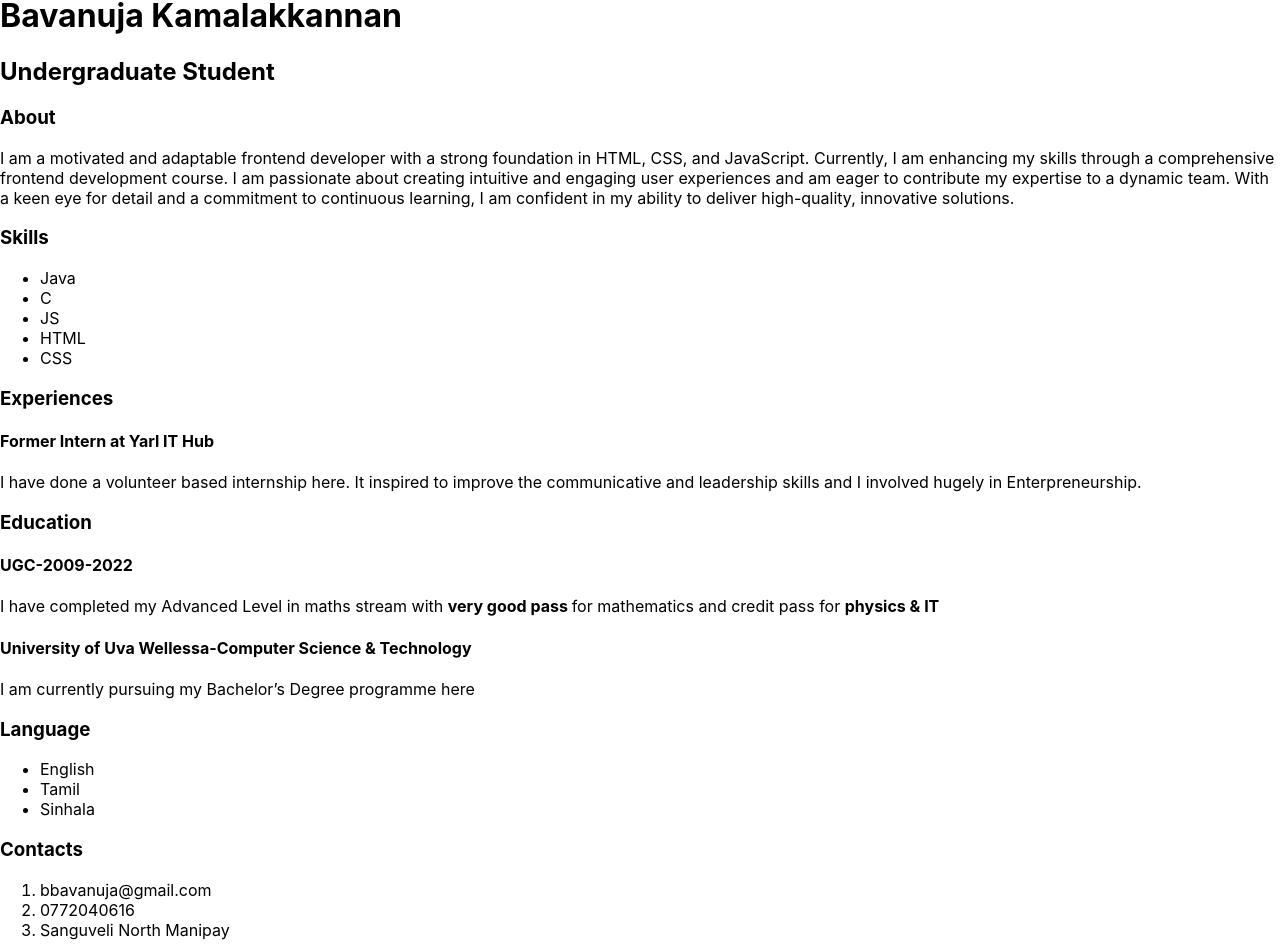
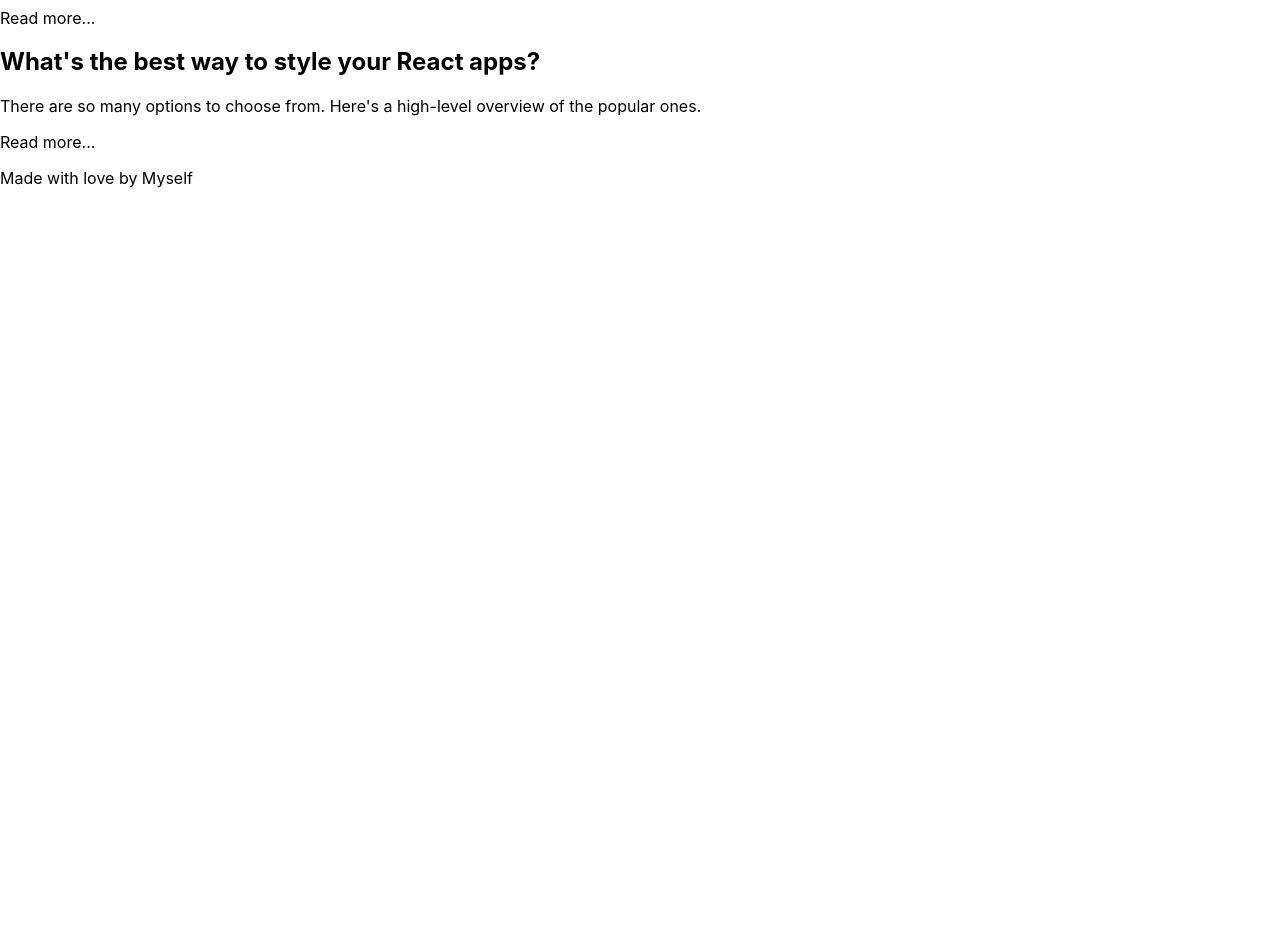
Before and after one commit to Bavanuja/first, a React (Create React App) app: page / in a window 1280 px wide. Shown: the part 429-1381 px from the top of the page. After the commit the page ends 800 px from the top, so only its background shows below. Built offline with nearby package versions, Linux system fonts and the light colour scheme.

Commit message:
import components

```diff
--- a/src/App.js
+++ b/src/App.js
@@ -1,154 +1,21 @@
+// App.js
 import React from 'react';
-import logo from './logo.svg';
-import './App.css';
+import Nav from './Components/Nav';
+import Promo from './Components/Promo';
+import Intro1 from './Components/Intro1';
+import Intro2 from './Components/Intro2';
+import Intro3 from './Components/Intro3';
+import Footer from './Components/Footer';
 
-
-const ImageComponent = () => {
-  return (
-    <div>
-      <img src="B2.jpg" alt="Bavanuja Kamalakkannan" width="300" height="400" />
-    </div>
-  );
-};
-
-
-function Heading() {
-  return <h1>Bavanuja Kamalakkannan</h1>;
-}
-
-function Heading2() {
-  return <h2>Undergraduate Student</h2>;
-}
-
-function Heading3() {
-  return <h3>About</h3>;
-}
-
-function Para() {
-  return (
-    <p>
-      I am a motivated and adaptable frontend developer with a strong foundation in HTML, CSS, and JavaScript. Currently, I am enhancing my skills through a comprehensive frontend development course. I am passionate about creating intuitive and engaging user experiences and am eager to contribute my expertise to a dynamic team. With a keen eye for detail and a commitment to continuous learning, I am confident in my ability to deliver high-quality, innovative solutions.
-    </p>
-  );
-}
-
-
-function Heading4() {
-  return (
-    <h3>Skills</h3>
-  );
-}
-
-
-function List1() {
-  return (
-    <ul>
-      <li>Java</li>
-      <li>C</li>
-      <li>JS</li>
-      <li>HTML</li>
-      <li>CSS</li>
-    </ul>
-  );
-}
-function Heading5() {
-  return (
-    <h3>Experiences</h3>
-  );
-}
-function Heading6() {
-  return (
-    <h4>Former Intern at Yarl IT Hub</h4>
-  );
-}
-function Para1() {
-  return (
-    <p> I have done a volunteer based internship
-    here. It inspired to improve the
-    communicative and leadership skills and
-    I involved hugely in Enterpreneurship.</p>
-  );
-}
-function Heading7() {
-  return (
-    <h3>Education</h3>
-  );
-}
-function Heading8() {
-  return (
-    <h4>UGC-2009-2022</h4>
-  );
-}
-function Para2() {
-  return (
-    <p>  I have completed my Advanced
-    Level in maths stream with <b>very
-    good pass </b>for mathematics and
-    credit pass for <b>physics & IT</b></p>
-  );
-}
-function Heading9() {
-  return (
-    <h4>University of Uva Wellessa-Computer Science & Technology</h4>
-  );
-}
-function Para3() {
-  return (
-    <p>  I am currently pursuing my
-    Bachelor’s Degree programme
-    here </p>
-  );
-}
-function Heading10() {
-  return (
-    <h3>Language</h3>
-  );
-}
-function List2() {
-  return (
-    <ul>
-      <li>English</li>
-      <li>Tamil</li>
-      <li>Sinhala</li>
-    </ul>
-  );
-}
-function Heading11() {
-  return (
-    <h3>Contacts</h3>
-  );
-}
-function List3() {
-  return (
-    <ol>
-      <li>bbavanuja@gmail.com</li>
-      <li>0772040616</li>
-      <li>Sanguveli North Manipay</li>
-    </ol>
-  );
-}
 function App() {
   return (
     <div>
-      <ImageComponent />
-      <Heading />
-      <Heading2 />
-      <Heading3 />
-      <Para />
-      <Heading4 />
-      <List1 />
-      <Heading5 />
-      <Heading6 />
-      <Para1 />
-      <Heading7 />
-      <Heading8 />
-      <Para2 />
-      <Heading9 />
-      <Para3 />
-      <Heading10 />
-      <List2 />
-      <Heading11 />
-      <List3 />
+      <Nav />
+      <Promo />
+      <Intro1 />
+      <Intro2 />
+      <Intro3 />
+      <Footer />
     </div>
   );
 }
--- a/src/Components/Footer.js
+++ b/src/Components/Footer.js
@@ -1,3 +1,5 @@
+import React from 'react';
+
 function Footer() {
     return (
         <div className="copyright">
--- a/src/Components/Intro1.js
+++ b/src/Components/Intro1.js
@@ -1,3 +1,5 @@
+import React from 'react';
+
 function Intro1() {
         return (
             <div className="blog-post-intro">
--- a/src/Components/Intro2.js
+++ b/src/Components/Intro2.js
@@ -1,3 +1,5 @@
+import React from 'react';
+
 function Intro2() {
     return (
         <div className="blog-post-intro">
--- a/src/Components/Intro3.js
+++ b/src/Components/Intro3.js
@@ -1,3 +1,5 @@
+import React from 'react';
+
 function Intro3() {
     return (
         <div className="blog-post-intro">
--- a/src/Components/Nav.js
+++ b/src/Components/Nav.js
@@ -1,3 +1,5 @@
+import React from 'react';
+
 function Nav() {
     return (
         <nav className="main-nav">
--- a/src/Components/Promo.js
+++ b/src/Components/Promo.js
@@ -1,3 +1,5 @@
+import React from 'react';
+
 function Promo() {
     return (
         <div className="promo-section">
--- a/src/index.js
+++ b/src/index.js
@@ -3,6 +3,7 @@
 import './index.css';
 import App from './App';
 import reportWebVitals from './reportWebVitals';
+
 
 const root = ReactDOM.createRoot(document.getElementById('root'));
 root.render(
```
Also changed, not shown: public/B2.jpg (deleted).
